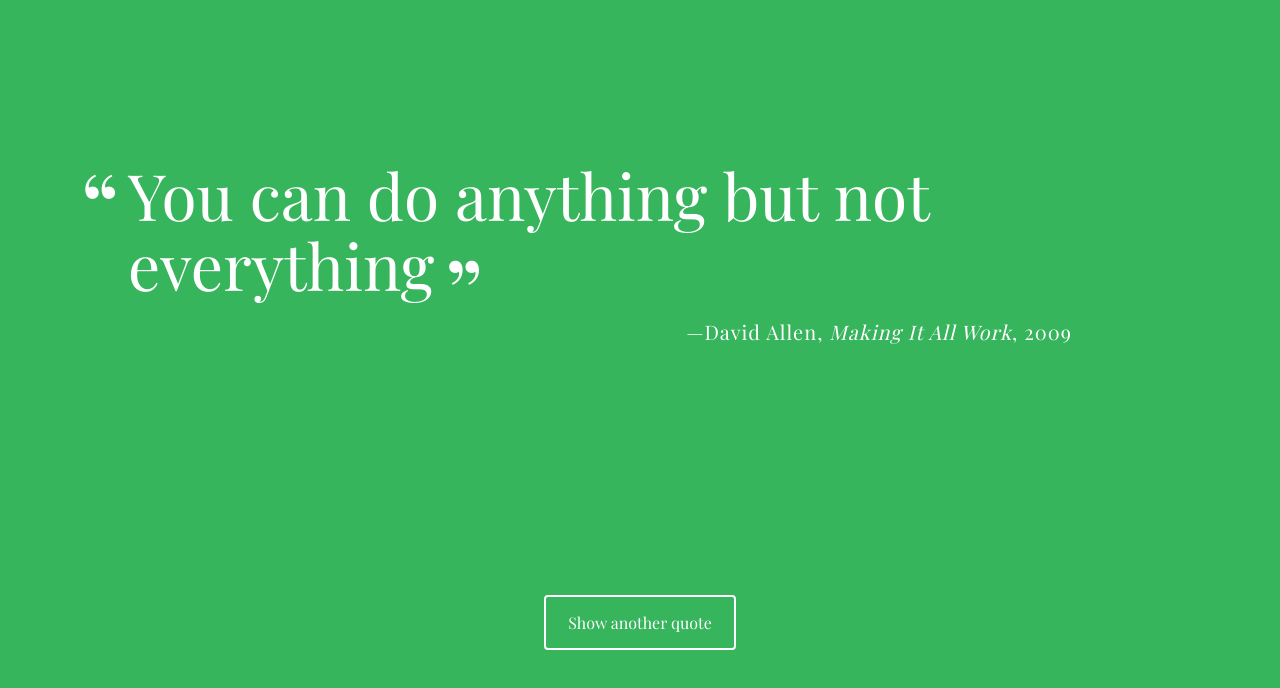
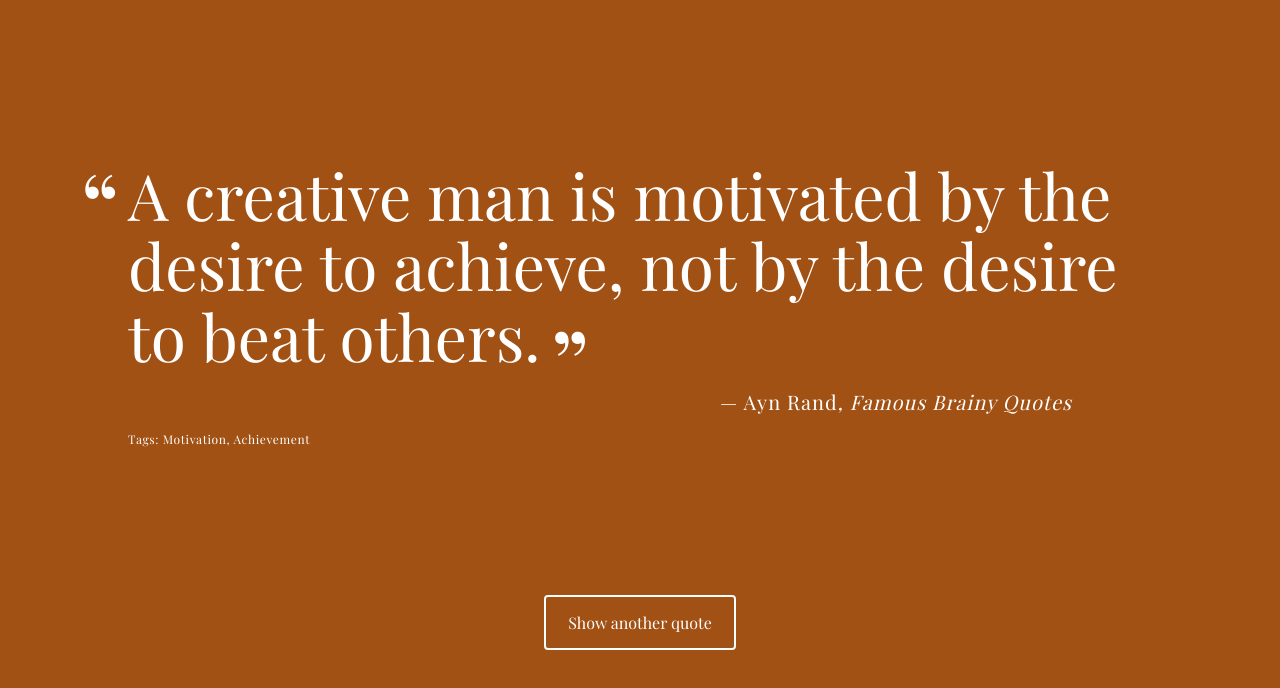
Before and after one commit to kirkrohani/RandomQuoteGenerator, a plain HTML site: page index.html in a window 1280 px wide. Both pictures are taken after a click on the button "Show another quote". Drawn offline with nearby package versions, Linux system fonts and the light colour scheme; a web font is replaced by a local one.

Commit message:
Major changes to complete the "meets expectations"
- Separated quotes into another file
- Added functions for random background color
- Modified html, css and js to display tags
- fixed random number bug
- Ensured button bicolor changes as well
- started tracking which quotes have been displayed

```diff
--- a/css/styles.css
+++ b/css/styles.css
@@ -50,11 +50,17 @@ body {
 }
 .citation:before {
   content: ", ";
-  font-style: normal;
+  font-blue: normal;
 }
 .year:before {
   content: ", ";
   font-style: normal;
+}
+.tags {
+  font-size: .75rem;
+  letter-spacing: 0.05em;
+  line-height: 1.1;
+  text-align: left;
 }
 
 #loadQuote {
--- a/index.html
+++ b/index.html
@@ -12,9 +12,11 @@
     <div id="quote-box">
       <p class="quote">You can do anything but not everything</p>
       <p class="source">David Allen<span class="citation">Making It All Work</span><span class="year">2009</span></p>
+      <p class="tags">Tags: Motivation, Pace</p>
     </div>
     <button id="loadQuote">Show another quote</button>
   </div>
+  <script src="js/quotes.js"></script>
   <script src="js/script.js"></script>
 </body>
 </html>
--- /dev/null
+++ b/js/quotes.js
@@ -0,0 +1,49 @@
+// An array of quote objects some of which have a cituation and year
+var quotes = [
+	{
+		quote: 'It does not matter how slowly you go as long as you do no stop.',
+		source: 'Confucious',
+		tags: [' Motivation', ' Persverance']
+	},
+	{
+		quote: 'Life is 10% what happens to you and 90% how you react to it.',
+		source: 'Charles R. Swindoll',
+		tags: [' Life', ' Motivation', ' Emotions']
+	},
+	{
+		quote: 'A creative man is motivated by the desire to achieve, not by the desire to beat others.',
+		source: 'Ayn Rand',
+		citation: "Famous Brainy Quotes",
+		tags: [' Motivation', ' Achievement']
+	},
+	{
+		quote: 'No one can read with profit that which he cannot learn to read with pleasure.',
+		source: 'Thomas Hardy',
+		tags: [' Income', ' Career', ' Motivation']
+	},
+	{
+		quote: 'It is the mark of an educated mind to be able to entertain a thought without accepting it.',
+		source: 'Aristotle',
+		citation: "Quotations Page - www.quotationspage.com",
+		year: 322,
+		tags: [' Education']
+
+	},
+	{
+		quote: 'It is impossible to live without failing at something, unless you live so cautiously that you mught as well not lived at all. In which case, you\'ve failed by default',
+		source: 'J.K. Rowling',
+		citation: "Harvard Commencement Address",
+		year: 2008,
+		tags: [' Failure', ' Motivation']
+	},
+	{
+		quote: 'You don\'t stop laughing because you grow old. You grow old because you stop laughing.',
+		source: 'Michael Pritchard',
+		tags: [' Laugher', ' Happiness']
+	},
+	{
+		quote: 'Happiness depends upon ourselves',
+		source: 'Aristotle',
+		tags: [' Happiness']
+	}
+];
--- a/js/script.js
+++ b/js/script.js
@@ -1,3 +1,69 @@
 // event listener to respond to "Show another quote" button clicks
 // when user clicks anywhere on the button, the "printQuote" function is called
 document.getElementById('loadQuote').addEventListener("click", printQuote, false);
+
+var quotesGenerated = [];
+
+// function which generates a random number between 1 and 8 and then passes that to the quotes arrays
+// and then returns the random quote object from the quotes array
+function getRandomQuote()
+{
+	//var randomNumber = Math.floor(Math.random() * 8);
+	var aRandomNumber;
+
+
+	// Loop through and get a rnadom number until we get one that was not previously provided.
+	do
+	{
+		aRandomNumber = Math.floor(Math.random() * 8);
+
+	}  while (quotesGenerated[aRandomNumber] !== undefined && quotesGenerated[aRandomNumber] === true)
+
+	quotesGenerated[aRandomNumber] = true;
+	console.log(aRandomNumber + ' ' + quotes[aRandomNumber].quote);
+	return quotes[aRandomNumber];
+}
+
+/*
+* Functions to get random color values for the backgrounds
+*/
+function getRandomColorRGBValue()
+{
+	return Math.floor( Math.random() * 255) + 1;
+}
+
+function getRandomColor()
+{
+	return color = 'rgb(' + getRandomColorRGBValue() + ',' + getRandomColorRGBValue() + ',' + getRandomColorRGBValue() + ')';
+
+}
+
+// function which takes the random quote object and uses the properties to generate an HTML string
+// to display on the page when the user clicks on the 'show another quote' button
+// if a citation and/or year exist then the HTML string additional displays those properties
+function printQuote()
+{
+	var randomQuote = getRandomQuote();
+
+
+	var quoteHTML = '<p class="quote">' + randomQuote.quote +  '</p>';
+	quoteHTML +=  '<p class="source"> ' + randomQuote.source;
+
+	if ("citation" in randomQuote)
+		quoteHTML +=  '<span class="citation">' + randomQuote.citation +  '</span>';
+
+	if ("year" in randomQuote)
+		quoteHTML +=  '<span class="year">' + randomQuote.year + '</span>  </p>';
+
+	if ("tags" in randomQuote)
+		quoteHTML +=  '<p class="tags"> Tags: ' + randomQuote.tags + '</p>';
+
+
+	// Set the quote the newly generated HTML based on what is available in the object
+	document.getElementById('quote-box').innerHTML = quoteHTML;
+
+	var randomColor = getRandomColor();
+	document.body.style.backgroundColor = randomColor;
+	document.getElementById('loadQuote').style.backgroundColor = randomColor;
+
+}
```
